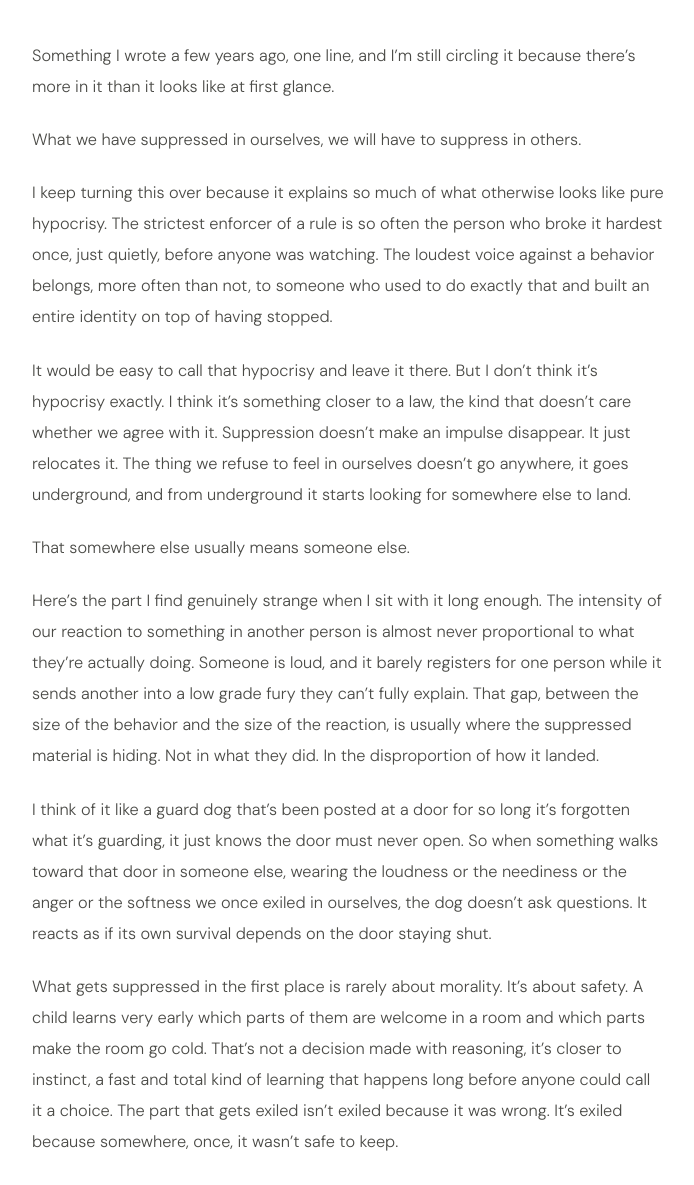
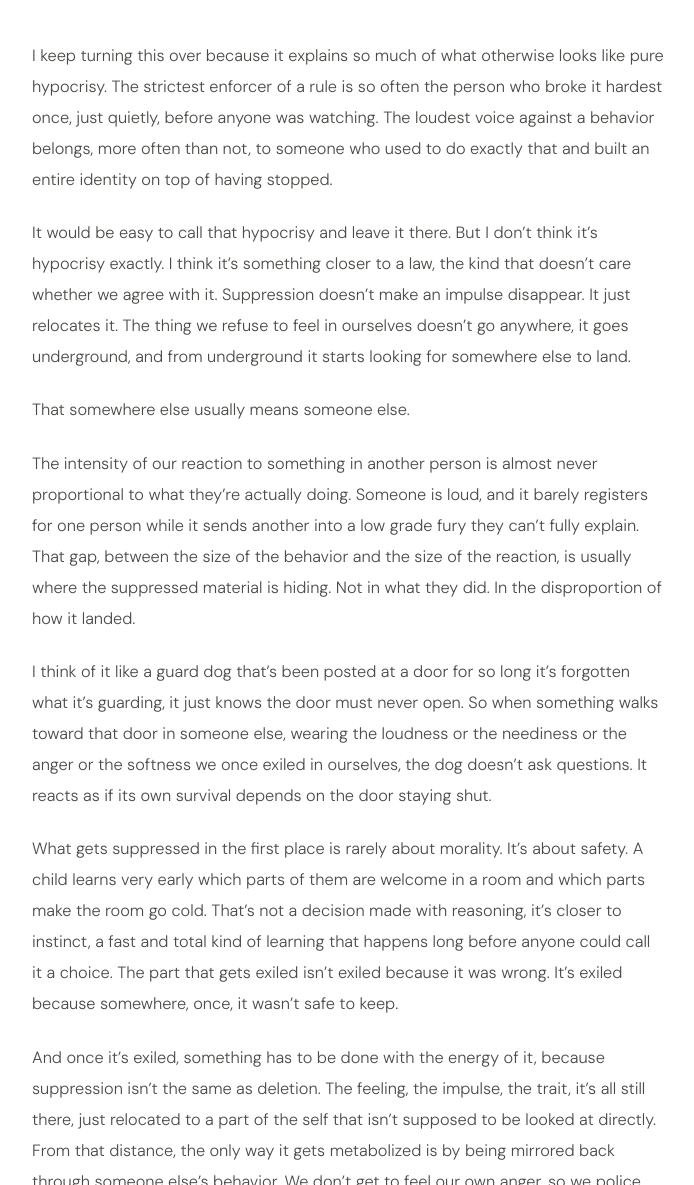
Before and after one commit to Blubell26/giuliapacciotti.com, a Jekyll site: the page built from _posts/2024-03-06-what-we-suppress-in-ourselves-we-end-up-suppressing-in-others.md, in a window 1280 px wide and 1400 px high, scrolled down 477 px, cut to the strip 215-1400 px from the top of the window. Shown: the whole strip, without its empty margins (292-986 px from the left). Built offline with Jekyll 4.4.1, drawn with Linux system fonts in a browser that asks for light colours.

Commit message:
Update 2024-03-06-what-we-suppress-in-ourselves-we-end-up-suppressing-in-others.md

```diff
--- a/_posts/2024-03-06-what-we-suppress-in-ourselves-we-end-up-suppressing-in-others.md
+++ b/_posts/2024-03-06-what-we-suppress-in-ourselves-we-end-up-suppressing-in-others.md
@@ -7,17 +7,13 @@ image: IMG_7080.png
 thumb: IMG_7080.png
 ---
 
-Something I wrote a few years ago, one line, and I’m still circling it because there’s more in it than it looks like at first glance.
-
-What we have suppressed in ourselves, we will have to suppress in others.
-
 I keep turning this over because it explains so much of what otherwise looks like pure hypocrisy. The strictest enforcer of a rule is so often the person who broke it hardest once, just quietly, before anyone was watching. The loudest voice against a behavior belongs, more often than not, to someone who used to do exactly that and built an entire identity on top of having stopped.
 
 It would be easy to call that hypocrisy and leave it there. But I don’t think it’s hypocrisy exactly. I think it’s something closer to a law, the kind that doesn’t care whether we agree with it. Suppression doesn’t make an impulse disappear. It just relocates it. The thing we refuse to feel in ourselves doesn’t go anywhere, it goes underground, and from underground it starts looking for somewhere else to land.
 
 That somewhere else usually means someone else.
 
-Here’s the part I find genuinely strange when I sit with it long enough. The intensity of our reaction to something in another person is almost never proportional to what they’re actually doing. Someone is loud, and it barely registers for one person while it sends another into a low grade fury they can’t fully explain. That gap, between the size of the behavior and the size of the reaction, is usually where the suppressed material is hiding. Not in what they did. In the disproportion of how it landed.
+The intensity of our reaction to something in another person is almost never proportional to what they’re actually doing. Someone is loud, and it barely registers for one person while it sends another into a low grade fury they can’t fully explain. That gap, between the size of the behavior and the size of the reaction, is usually where the suppressed material is hiding. Not in what they did. In the disproportion of how it landed.
 
 I think of it like a guard dog that’s been posted at a door for so long it’s forgotten what it’s guarding, it just knows the door must never open. So when something walks toward that door in someone else, wearing the loudness or the neediness or the anger or the softness we once exiled in ourselves, the dog doesn’t ask questions. It reacts as if its own survival depends on the door staying shut.
 
@@ -30,5 +26,3 @@ What’s strange is how moral all of this feels from the inside. It rarely prese
 I don’t know how much of this ever fully resolves. I’m not sure integration is a finish line so much as a loosening, a slow widening of what’s allowed back into the room. Some days I notice the guard dog before it reacts. Most days I notice after, when I’m already annoyed at someone for a thing that has very little to do with them.
 
 I keep thinking about how much of what passes for conflict between people, in families, in religions, in entire political movements, is actually this. Not two people disagreeing about the world. Two nervous systems, each guarding a door, mistaking the other person’s open door for a threat to their own.
-
-Still circling it.
```
